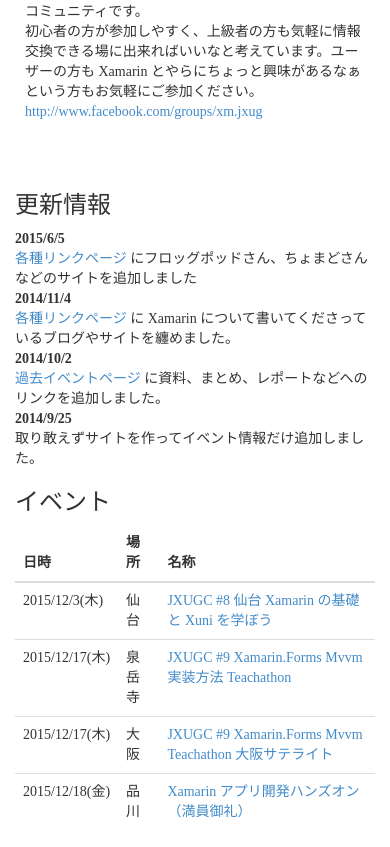
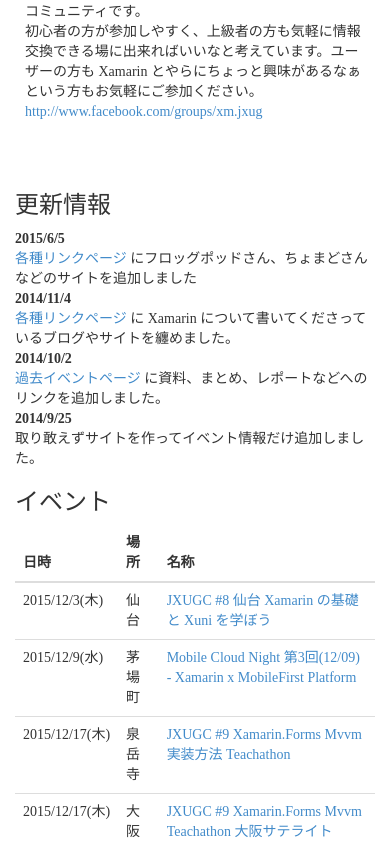
Before and after one commit to jxug/jxug.github.io, a plain HTML site: page index.html in a window 390 px wide. Shown: the part 197-1044 px from the top of the page. Drawn offline with Linux system fonts and the light colour scheme.

Commit message:
Add Xamarin-Bluemix Mobile Night

```diff
--- a/index.html
+++ b/index.html
@@ -96,6 +96,11 @@
                         <td><a href="http://jxug.connpass.com/event/23005/">JXUGC #8 仙台 Xamarin の基礎と Xuni を学ぼう</a></td>
                       </tr>
                       <tr>
+                        <td>2015/12/9(水)</td>
+                        <td>茅場町</td>
+                        <td><a href="https://coedo-dev.doorkeeper.jp/events/35269">Mobile Cloud Night 第3回(12/09) - Xamarin x MobileFirst Platform</a></td>
+                      </tr>
+                      <tr>
                         <td>2015/12/17(木)</td>
                         <td>泉岳寺</td>
                         <td><a href="http://jxug.connpass.com/event/22840/">JXUGC #9 Xamarin.Forms Mvvm 実装方法 Teachathon</a></td>
```
